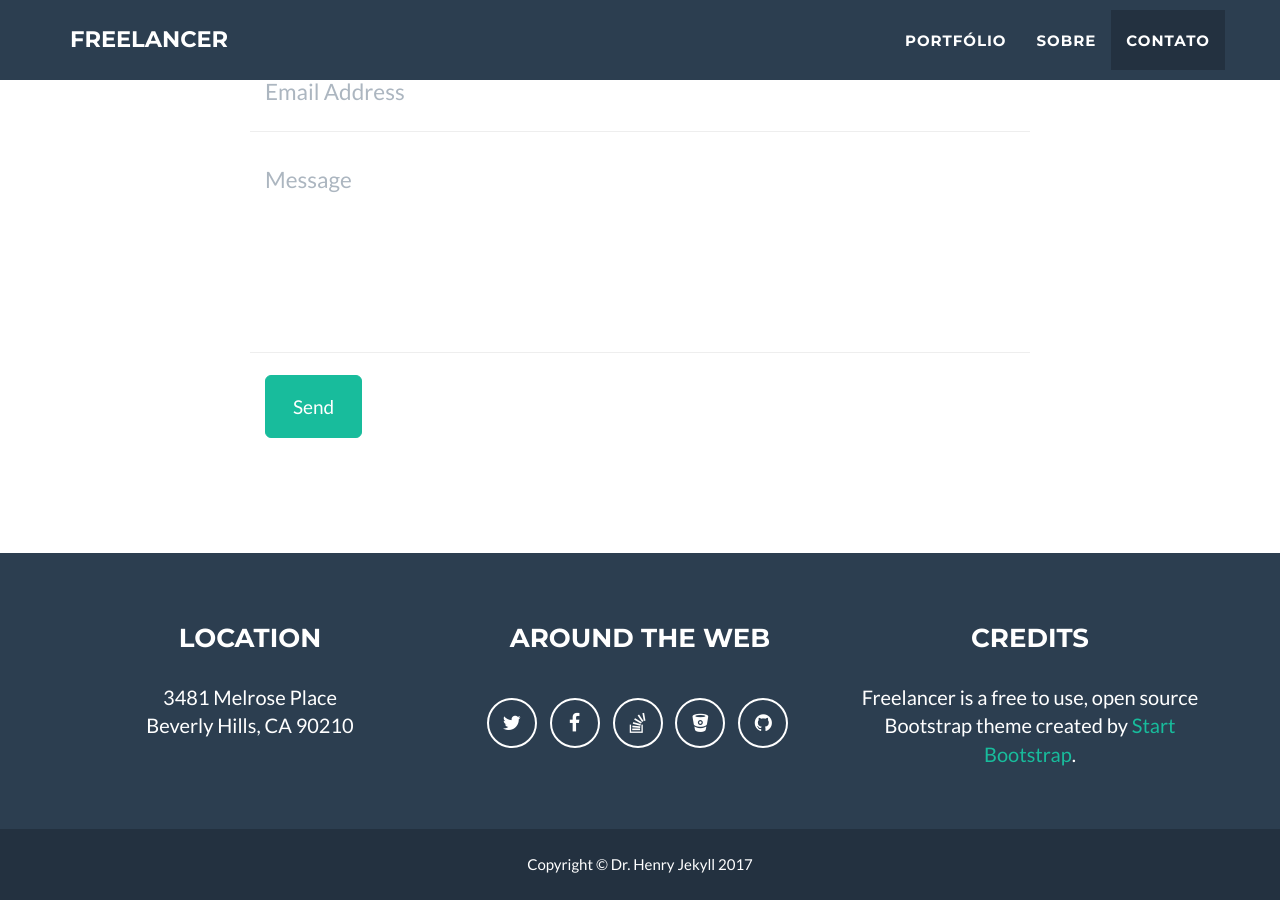
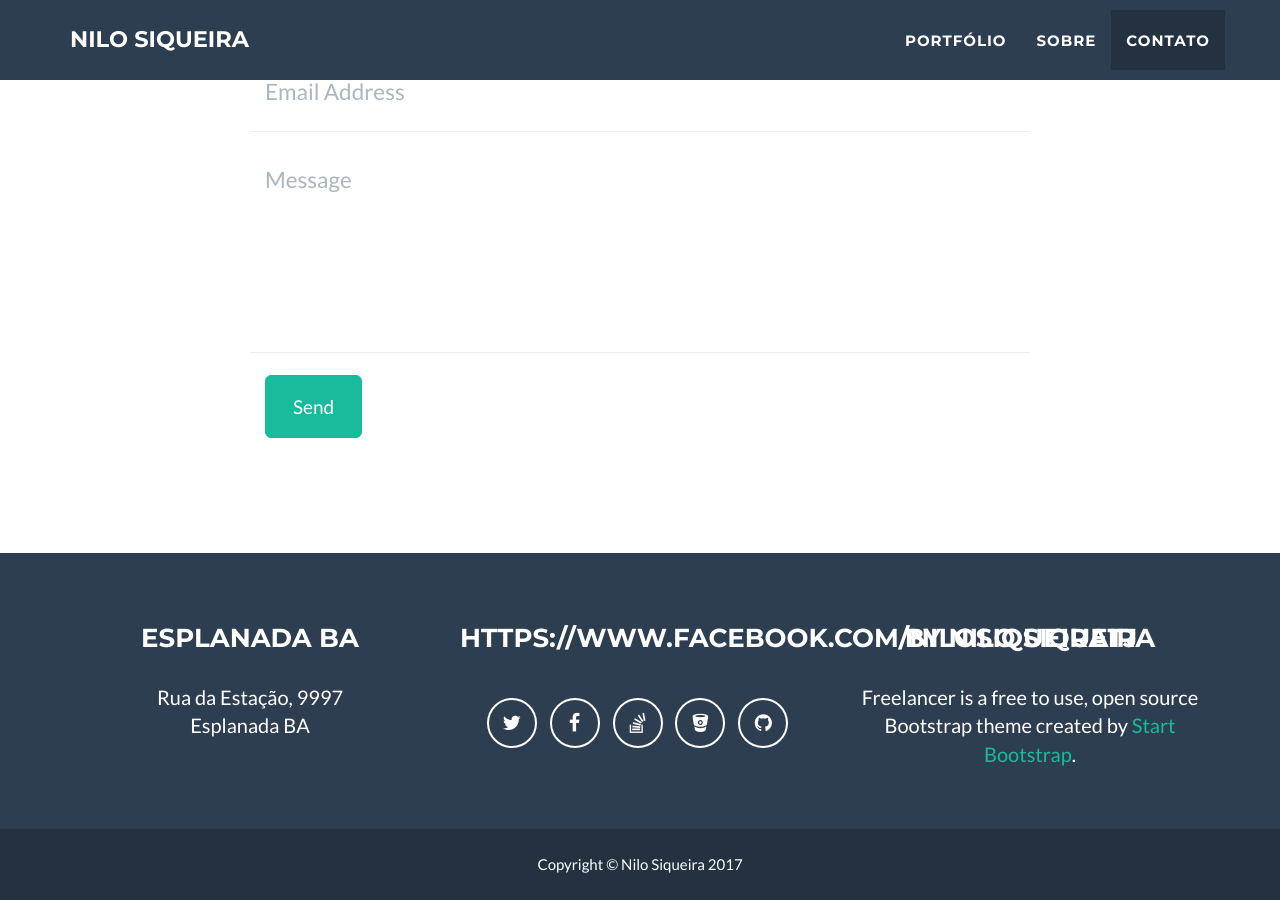
Before and after one commit to nilosiqueira/nilosiqueira.github.io, a Jekyll site: the page built from index.md, in a window 1280 px wide and 900 px high, scrolled down 2660 px. Built offline with Jekyll 4.4.1, drawn with Linux system fonts in a browser that asks for light colours; some of the changed text lies outside the part shown.

Commit message:
Update _config.yml

```diff
--- a/_config.yml
+++ b/_config.yml
@@ -1,11 +1,11 @@
 # Site settings
-title: Freelancer
-email: your-email@domain.com
-url: https://example.github.io
+title: Nilo Siqueira
+email: nilosiqueiratj@gmail.com
+url: https://nilosiqueira.github.io
 description: "Write an awesome description for your new site here. You can edit this line in _config.yml. It will appear in your document head meta (for Google search results) and in your feed.xml site description."
 keywords: "your keywords, separated by commas"
 skills: "Web Developer - Graphic Artist - User Experience Designer"
-meta_author: LastName FirstName
+meta_author: Nilo Siqueira
 
 # Google webmaster tools
 google_verify:
@@ -32,17 +32,17 @@ color:
 
 # Footer settings
 footer:
-  copyright: Dr. Henry Jekyll
-  location: Location
-  social: Around the Web
-  credits: Credits
+  copyright: Nilo Siqueira
+  location: Esplanada BA
+  social: https://www.facebook.com/nilosiqueiratj
+  credits: By Nilo Siqueira
 
 # Social networks usernames (many more available: google-plus, flickr, dribbble, pinterest, instagram, tumblr, linkedin, etc.)
 social:
   - title: twitter
     url: http://twitter.com/jekyllrb
   - title: facebook
-    url:
+    url: https://www.facebook.com/nilosiqueiratj
   - title: stack-overflow
     url: http://stackoverflow.com/questions/tagged/jekyll
   - title: bitbucket
@@ -52,8 +52,8 @@ social:
 
 # Postal address (add as many lines as necessary)
 address:
-  - line: 3481 Melrose Place
-  - line: Beverly Hills, CA 90210
+  - line: Rua da Estação, 9997
+  - line: Esplanada BA
 
 # Credits content
 credits: 'Freelancer is a free to use, open source Bootstrap theme created by <a href="http://startbootstrap.com">Start Bootstrap</a>.'
```
